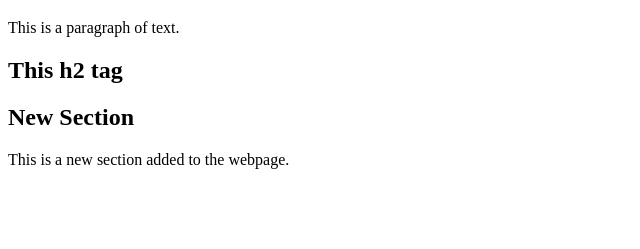
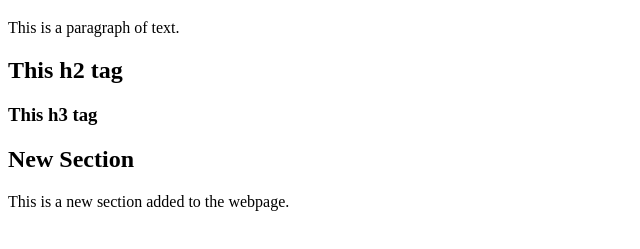
Before and after one commit to preethikavitha/githubwalmart, a plain HTML site: page index.html in a window 1280 px wide. Shown: the part 61-310 px from the top of the page, without its empty margins (0-640 px from the left). Drawn offline with Linux system fonts and the light colour scheme.

Commit message:
Add content commit3

```diff
--- a/index.html
+++ b/index.html
@@ -23,7 +23,10 @@
 
     <h2>This h2 tag</h2>
 
-    <div>
+    <h3>This h3 tag</h3>
+
+
+<div>
 
         <h2>New Section</h2>
 
```
